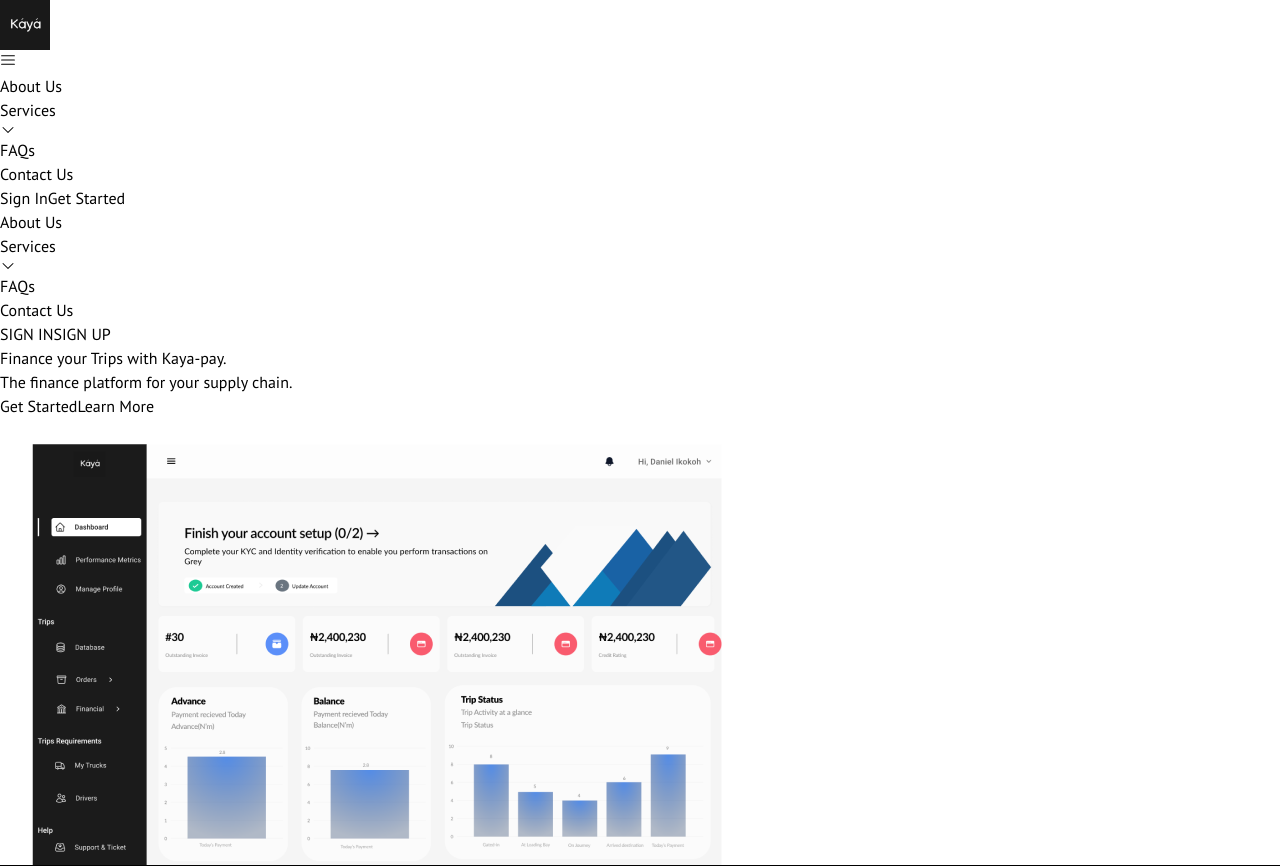
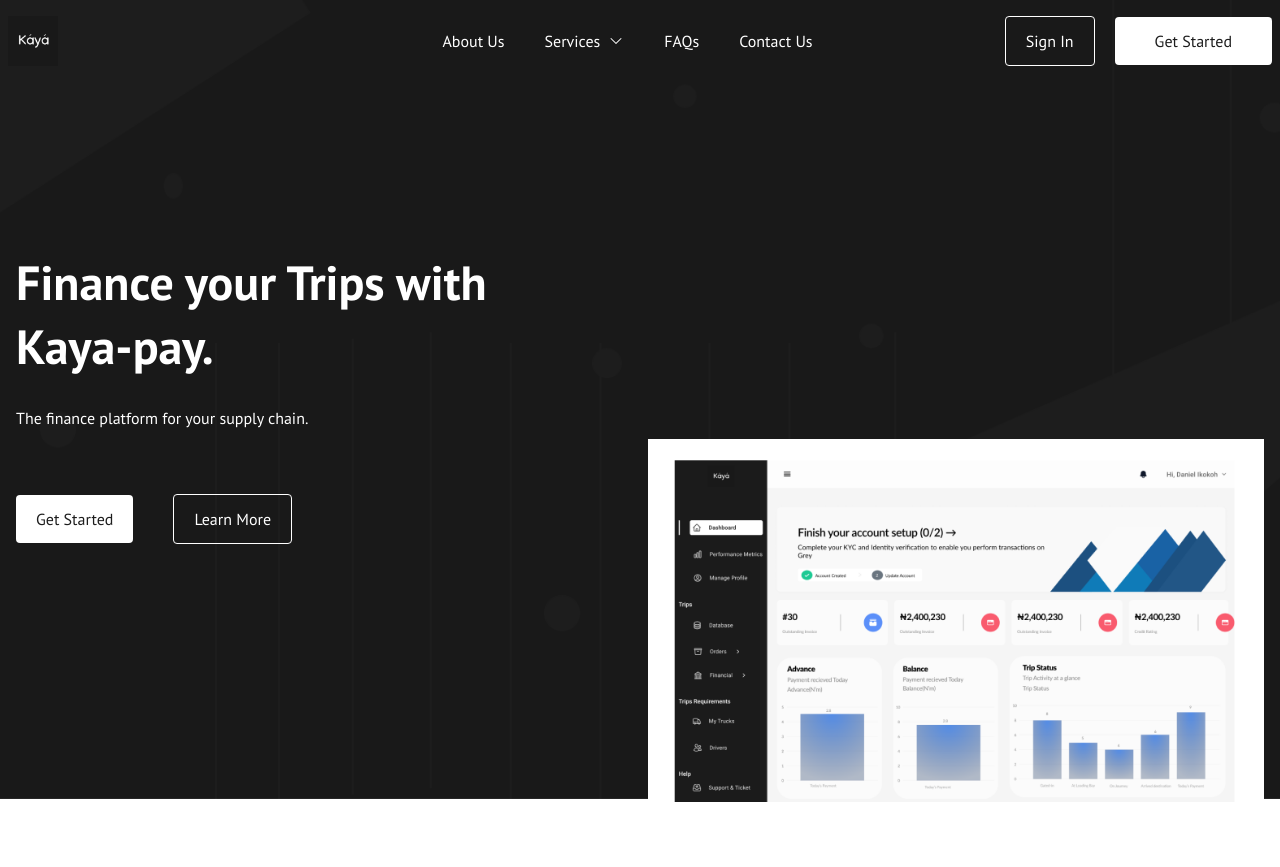
Before and after one commit to Kaya-Africa-Technology/kp-web, a Next.js app: page / in a window 1280 px wide. Shown: the top 867 px of the page. Built offline with nearby package versions, Linux system fonts and the light colour scheme.

Commit message:
fix: rename components Components

```diff
--- a/pages/index.js
+++ b/pages/index.js
@@ -1,6 +1,4 @@
 import Head from 'next/head'
-import Image from 'next/image'
-import styles from '../styles/Home.module.css'
 import WhyKaya from '../components/Landing/WhyKaya'
 import KayaCapital from '../components/Landing/KayaCapital'
 
--- a/tailwind.config.js
+++ b/tailwind.config.js
@@ -2,7 +2,7 @@
 module.exports = {
   content: [
     "./pages/**/*.{js,ts,jsx,tsx}",
-    "./components/**/*.{js,ts,jsx,tsx}",
+    "./Components/**/*.{js,ts,jsx,tsx}",
   ],
   theme: {
     extend: {
```
